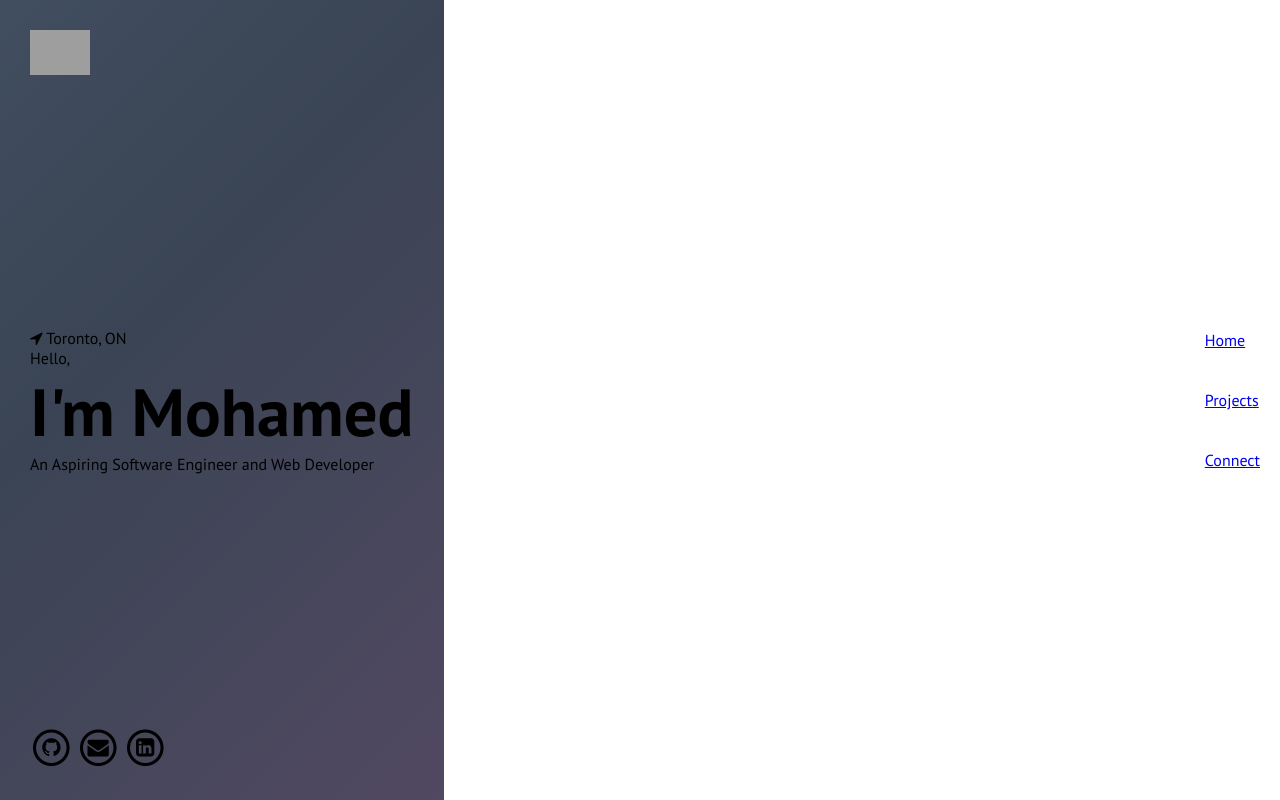
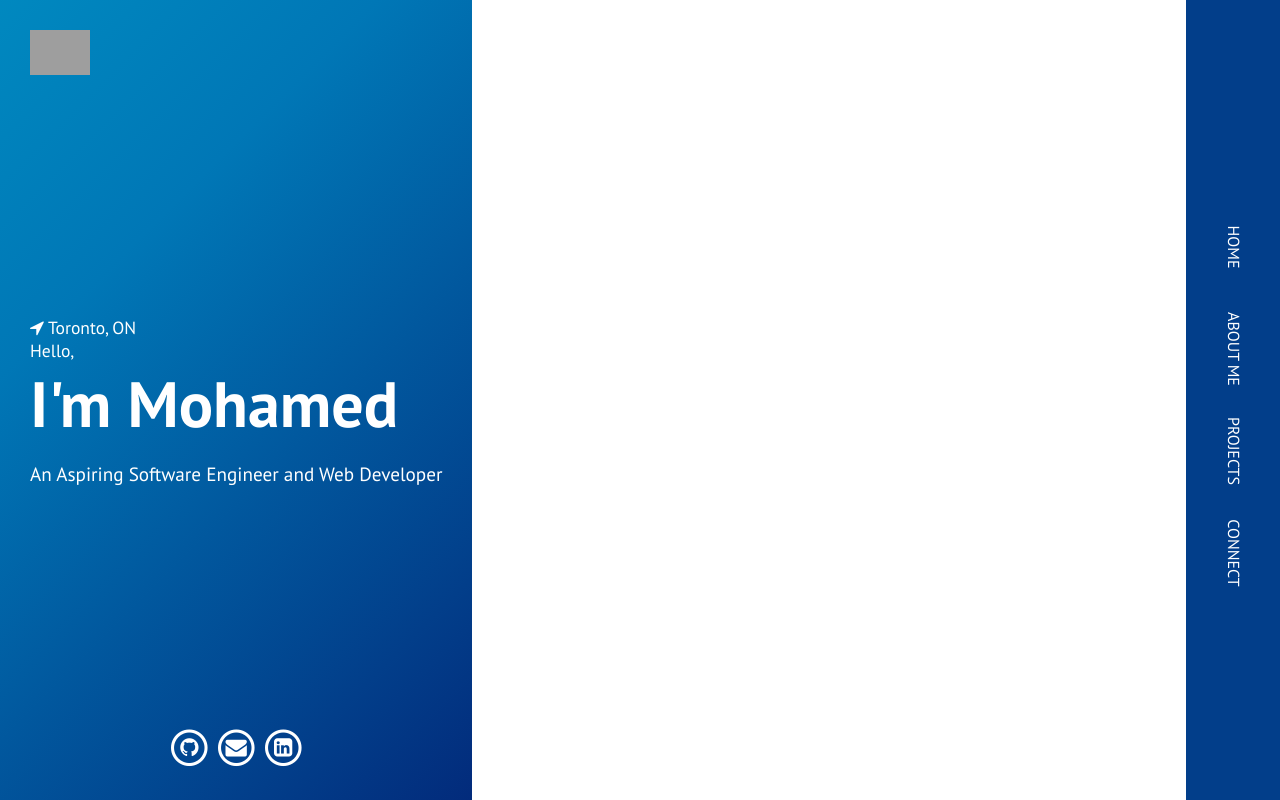
Before and after one commit to moibra05/personal-website, a plain HTML site: page personal-website.html in a window 1280 px wide. Drawn offline with Linux system fonts and the light colour scheme; grey boxes are pictures that could not be loaded.

Commit message:
blue-colors update

```diff
--- a/personal-website.html
+++ b/personal-website.html
@@ -21,9 +21,10 @@
     <div class="front-page">
       <nav>
         <div>
-          <a href="#home">Home</a>
-          <a href="#projects">Projects</a>
-          <a href="#connect">Connect</a>
+          <a href="#home">HOME</a>
+          <a href="#projects">ABOUT ME</a>
+          <a href="#projects">PROJECTS</a>
+          <a href="#connect">CONNECT</a>
         </div>
       </nav>
 
@@ -42,15 +43,15 @@
           <span>An Aspiring Software Engineer and Web Developer</span>
         </div>
         <div class="icons">
-          <span class="fa-stack fa-lg">
+          <span class="fa-stack fa-lg" id="github">
             <i class="fa fa-circle-thin fa-stack-2x" aria-hidden="true"></i>
-            <i class="fa fa-github fa-stack-1x" aria-hidden="true"></i
-          ></span>
-          <span class="fa-stack fa-lg">
+            <i class="fa fa-github fa-stack-1x" href="https://github.com/moibra05"></i>
+          </span>
+          <span class="fa-stack fa-lg" id="mail">
             <i class="fa fa-circle-thin fa-stack-2x" aria-hidden="true"></i>
             <i class="fa fa-envelope fa-stack-1x" aria-hidden="true"></i
           ></span>
-          <span class="fa-stack fa-lg">
+          <span class="fa-stack fa-lg" id="linkedin">
             <i class="fa fa-circle-thin fa-stack-2x" aria-hidden="true"></i>
             <i class="fa fa-linkedin-square fa-stack-1x" aria-hidden="true"></i
           ></span>
--- a/styles.css
+++ b/styles.css
@@ -1,9 +1,21 @@
+:root {
+  --gradient:
+  linear-gradient(
+    -45deg,
+    #03045E,
+    #023E8A,
+    #0077B6,
+    #0096C7,
+    #00B4D8
+  )
+}
+
 * {
   margin: 0;
   box-sizing: border-box;
 }
 
-body {
+html {
   font-family: "PT Sans", sans-serif;
 }
 
@@ -25,19 +37,53 @@ main {
 .front-page nav div {
   display: flex;
   flex-direction: column;
-  row-gap: 40px;
+  row-gap: 80px;
   justify-content: center;
+  align-items: center;
   height: 100vh;
-  margin-right: 20px;
+  padding: 0 10px;
+  background-color: #023E8A;
+}
+
+nav div a {
+  text-decoration: none;
+  color: white;
+  transform: rotate(90deg);
+}
+
+nav div a::after {
+  content: '';
+  margin: 0 auto;
+  width: 0px;
+  height: 2px;
+  display: block;
+  background: white;
+  transition: 300ms;
+}
+
+nav div a:hover::after {
+  width: 100%;
 }
 
 .intro-text span {
   display: block;
+  color: white;
+}
+.intro-text span:nth-child(1) {
+  font-size: 1.1rem;
+}
+.intro-text span:nth-child(2) {
+  font-size: 1.1rem;
 }
 .intro-text span:nth-child(3) {
   font-weight: bold;
-  font-size: 50pt;
+  font-size: 4rem;
 }
+.intro-text span:nth-child(4) {
+  margin-top: 1rem;
+  font-size: 1.2rem;
+}
+
 .home {
   order: -1;
   display: flex;
@@ -45,24 +91,33 @@ main {
   justify-content: space-between;
   height: 100%;
   padding: 30px;
-
-  background: linear-gradient(-45deg, rgb(194, 178, 180), rgb(107, 78, 113), rgb(58, 68, 84), rgb(83, 104, 126));
-  background-size: 400% 400%;
-  animation: gradient-change 5s ease infinite;
+  background: var(--gradient);
+  background-size: 400%;
+  animation: gradient-animation 25s ease infinite;
   }
 .home img {
   width: 60px;
   display: block;
 }
+.icons {
+  color: white;
+  text-align: center;
+}
+#github, #mail, #linkedin {
+  transition: color 350ms;
+}
+#github:hover, #mail:hover, #linkedin:hover {
+  color: black;
+}
 
-@keyframes gradient-change {
+@keyframes gradient-animation {
 	0% {
-		background-position: 0% 50%;
+		background-position: left;
 	}
 	50% {
-		background-position: 100% 50%;
+		background-position: right;
 	}
 	100% {
-		background-position: 0% 50%;
+		background-position: left;
 	}
 }
```
